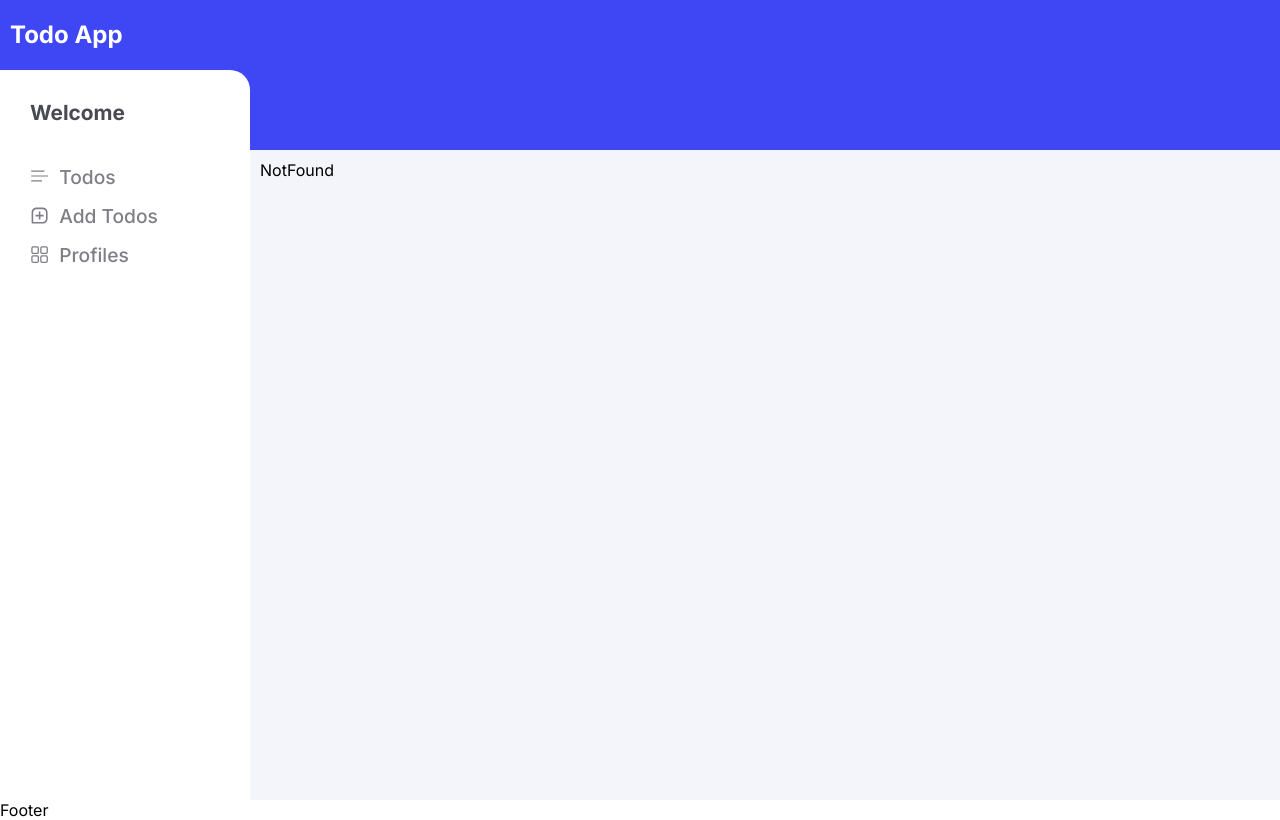
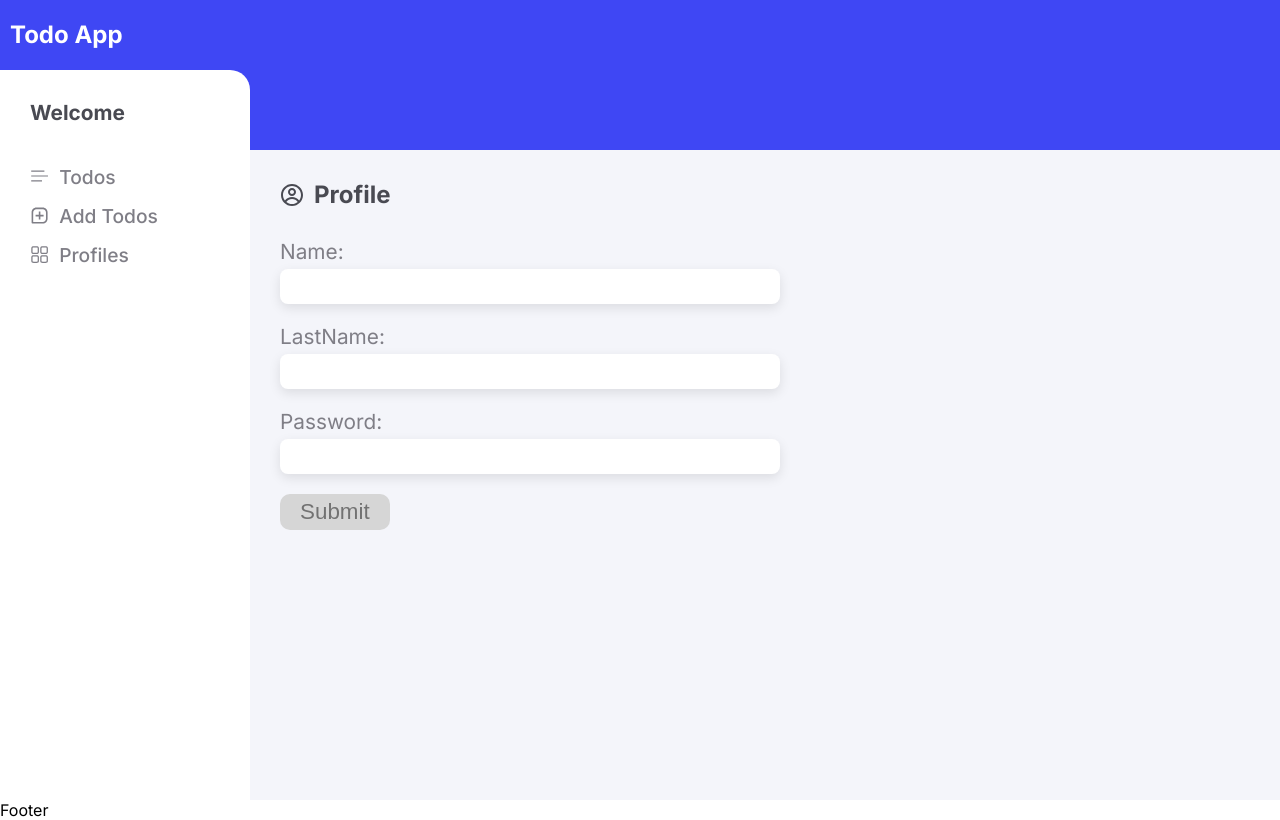
Before and after one commit to hasan814/Todos, a Next.js app: page /profile in a window 1280 px wide. Before the commit this address had no page. Built offline with nearby package versions, Linux system fonts and the light colour scheme.

Commit message:
Created Profile Form

```diff
--- /dev/null
+++ b/src/app/profile/page.jsx
@@ -0,0 +1,7 @@
+import ProfilePage from "@/templates/ProfilePage";
+
+const Profile = () => {
+  return <ProfilePage />;
+};
+
+export default Profile;
--- /dev/null
+++ b/src/components/modules/ProfileForm.jsx
@@ -0,0 +1,46 @@
+const ProfileForm = ({
+  name,
+  lastName,
+  password,
+  setName,
+  setLastName,
+  setPassword,
+  submitHandler,
+}) => {
+  return (
+    <>
+      <div className="profile-form__input">
+        <div>
+          <label htmlFor="name">Name:</label>
+          <input
+            type="text"
+            id="name"
+            value={name}
+            onChange={(event) => setName(event.target.value)}
+          />
+        </div>
+        <div>
+          <label htmlFor="lastName">LastName:</label>
+          <input
+            type="text"
+            id="lastName"
+            value={lastName}
+            onChange={(event) => setLastName(event.target.value)}
+          />
+        </div>
+        <div>
+          <label htmlFor="password">Password:</label>
+          <input
+            type="password"
+            id="password"
+            value={password}
+            onChange={(event) => setPassword(event.target.value)}
+          />
+        </div>
+      </div>
+      <button onClick={submitHandler}>Submit</button>
+    </>
+  );
+};
+
+export default ProfileForm;
--- /dev/null
+++ b/src/components/templates/ProfilePage.jsx
@@ -0,0 +1,35 @@
+"use client";
+
+import { CgProfile } from "react-icons/cg";
+import { useState } from "react";
+import ProfileForm from "@/modules/ProfileForm";
+
+const ProfilePage = () => {
+  // ============= State ==============
+  const [name, setName] = useState("");
+  const [lastName, setLastName] = useState("");
+  const [password, setPassword] = useState("");
+
+  // ============= Function ==============
+  const submitHandler = () => {};
+
+  // ============= Rendeing ==============
+  return (
+    <div className="profile-form">
+      <h2>
+        <CgProfile /> Profile
+      </h2>
+      <ProfileForm
+        name={name}
+        lastName={lastName}
+        password={password}
+        setName={setName}
+        setLastName={setLastName}
+        setPassword={setPassword}
+        submitHandler={submitHandler}
+      />
+    </div>
+  );
+};
+
+export default ProfilePage;
```
